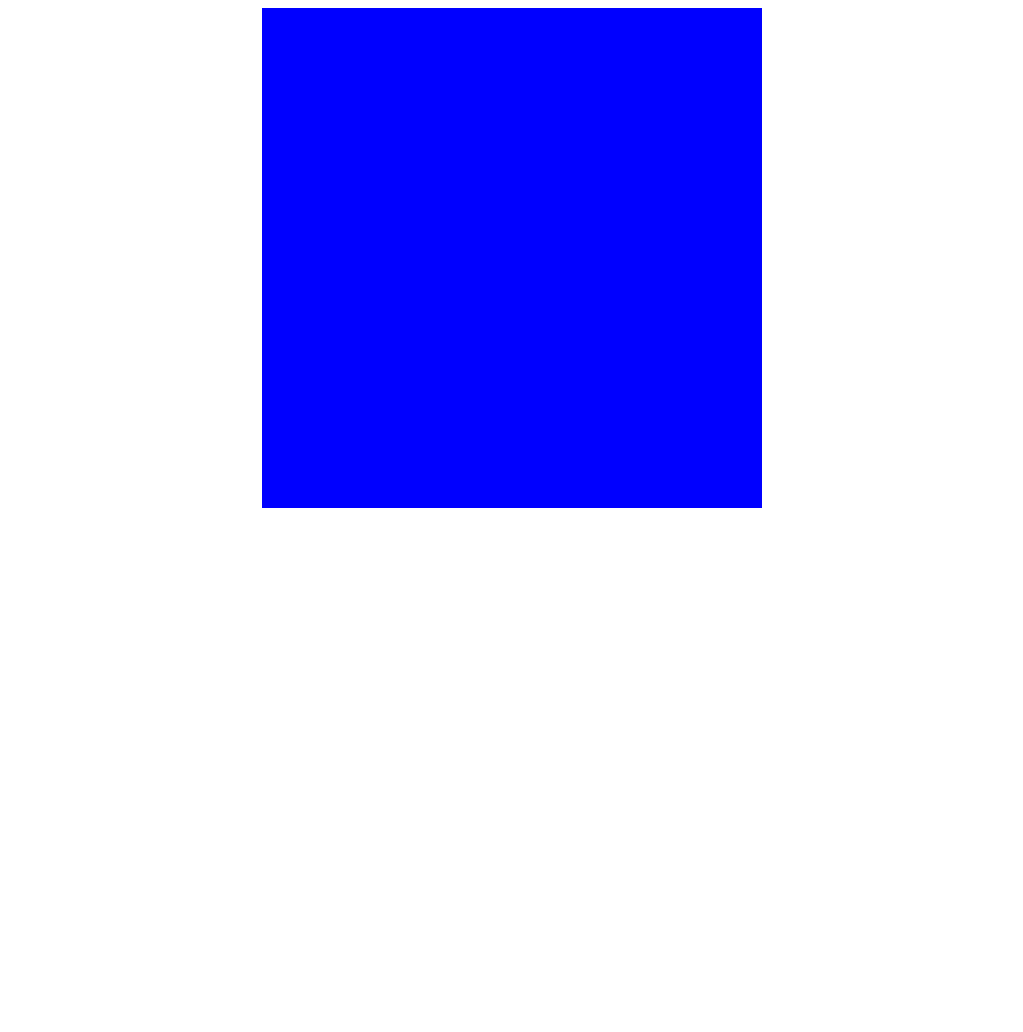
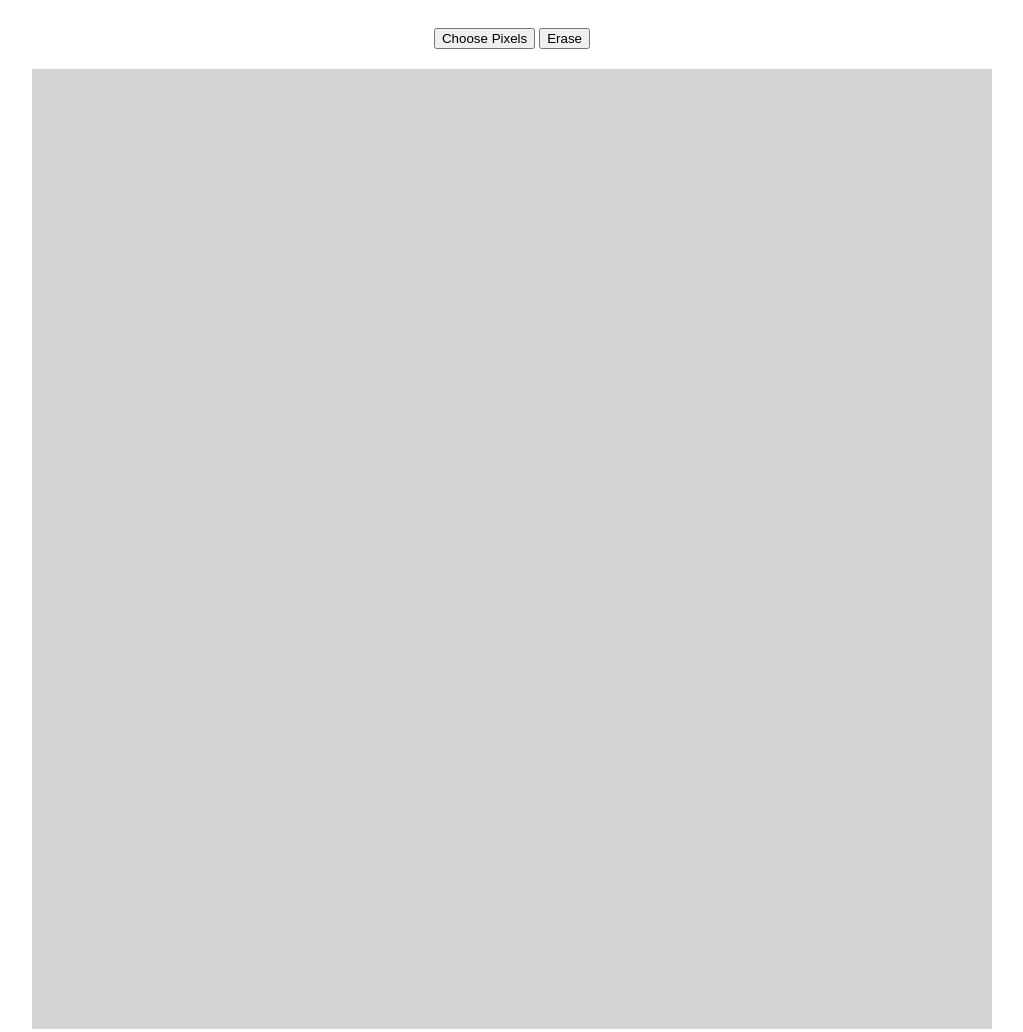
Before and after one commit to Jordy4D/etch-a-sketch-v2, a plain HTML site: page index.html in a window 1280 px wide. Shown: the whole page, without its empty margins (128-1151 px from the left). Before the commit the page ends 800 px from the top, so only its background shows below. Drawn offline with Linux system fonts and the light colour scheme.

Commit message:
completes etch-a-sketch v2 with the first bonus task

```diff
--- a/index.html
+++ b/index.html
@@ -10,7 +10,8 @@
 <body>
     <div class="container">
         <div class="user-input">
-
+            <button id="pixels" onClick="userGrid()">Choose Pixels</button>
+            <button id="clearBoard" onClick="eraseGrid()">Erase</button>
         </div>
         <div class="grid">
 
--- a/script.js
+++ b/script.js
@@ -1,37 +1,43 @@
-const gridContainer = document.querySelector(".grid")
+let gridContainer = document.querySelector(".grid")
+let pixels;
 
-const test = 12;
+function getPrimaryGrid(pixels = 16) {
+    for (let i = 1; i <= pixels; i++) {
+        for (let j = 1 ; j <= pixels ; j++ ) {
 
-function createRow() {
-    let row = document.createElement('div');
-    row.classList.add('row')
-    const gridSquare = document.createElement("div")
+            let row = document.createElement('div');
+            let randomColor = "#" + ((1 << 24) * Math.random() | 0).toString(16).padStart(6, "0")
 
-    gridSquare.classList.add('gridSquare')
-    gridSquare.style.width = "calc(100% / " + test + ")";
-    gridSquare.style.height = "calc(100% / " + test + ")";
-    gridContainer.appendChild(gridSquare);
-}
+            row.classList.add('row')
+            const gridSquare = document.createElement("div")
 
-function getPrimaryGrid() {
-    for (let i = 1; i <= test; i++) {
-
-        // createRow();
-
-        for (let j = 1 ; j <= test ; j++ ) {
-
-            createRow();
+            gridSquare.classList.add('gridSquare')
+            gridSquare.style.width = "calc(100% / " + pixels + ")";
+            gridSquare.style.height = "calc(100% / " + pixels + ")";
+            gridSquare.addEventListener('mouseenter', function () {
+                    // gridSquare.classList.add('gridDraw')
+                    gridSquare.style.backgroundColor = randomColor;
+                });
+            gridContainer.appendChild(gridSquare);
 
         }
     }
 }
 
-function userGrid(input) {
 
+function userGrid() {
+    pixels = prompt("Enter a number 100 or less for the etch-a-sketch canvas");
+    gridContainer.innerHTML = '';
+
+    while (pixels > 100 || pixels === null || pixels === '') {
+        pixels = prompt("Please choose a number 100 or less");
+    }
+    return getPrimaryGrid(pixels);
 }
 
-function gridDraw() {
-
+function eraseGrid() {
+    gridContainer.innerHTML = '';
+    getPrimaryGrid(pixels);
 }
 
 getPrimaryGrid();
--- a/style.css
+++ b/style.css
@@ -4,32 +4,28 @@ body {
 
 .container {
     display: flex;
+    flex-direction: column;
     justify-content: center;
+    align-items: center;
+}
+
+.container button {
+    margin: 20px 0;
 }
 
 .grid {
     display: flex;
     flex-wrap: wrap;
-    /* justify-content: start; */
-    /* justify-content: center; */
-    /* align-items: center; */
-    width: 500px;
-    /* height: 500px; */
+    width: 960px;
 }
 
 .gridSquare {
+    background-color: lightgrey;
 
-    background-color: blue;
-    /* flex-grow: 1; */
-    /* width: calc(100% / 16); */
-    /* max-width: var(grid); */
-    /* height: var(grid); */
-    /* border: 1px black solid; */
-    /* margin: 0 0; */
-    /* aspect-ratio: 1 / 1; */
-    /* width: 1em; */
+}
 
-
+.gridDraw {
+    background-color: black;
 }
 
 .gridSquare::before {
```
